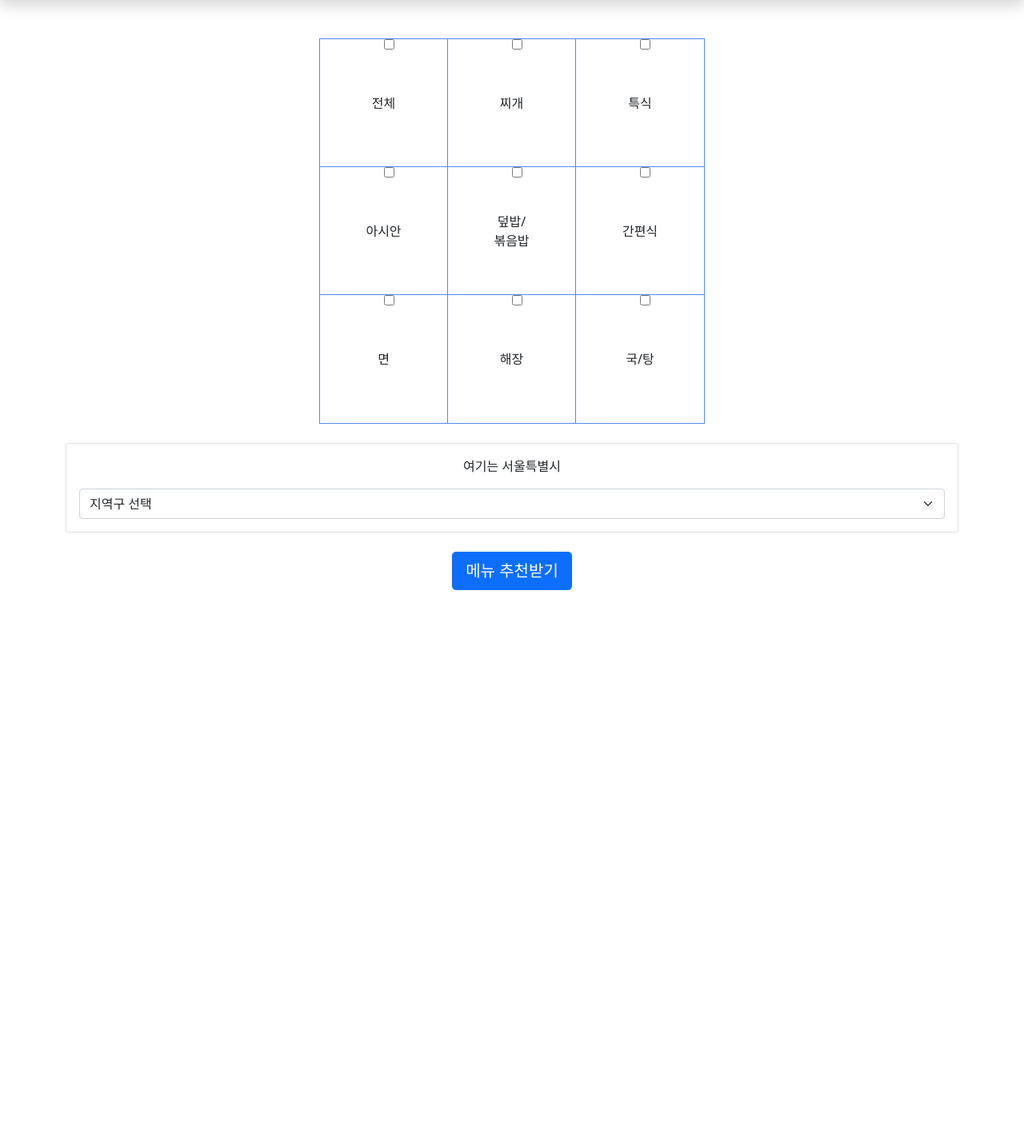
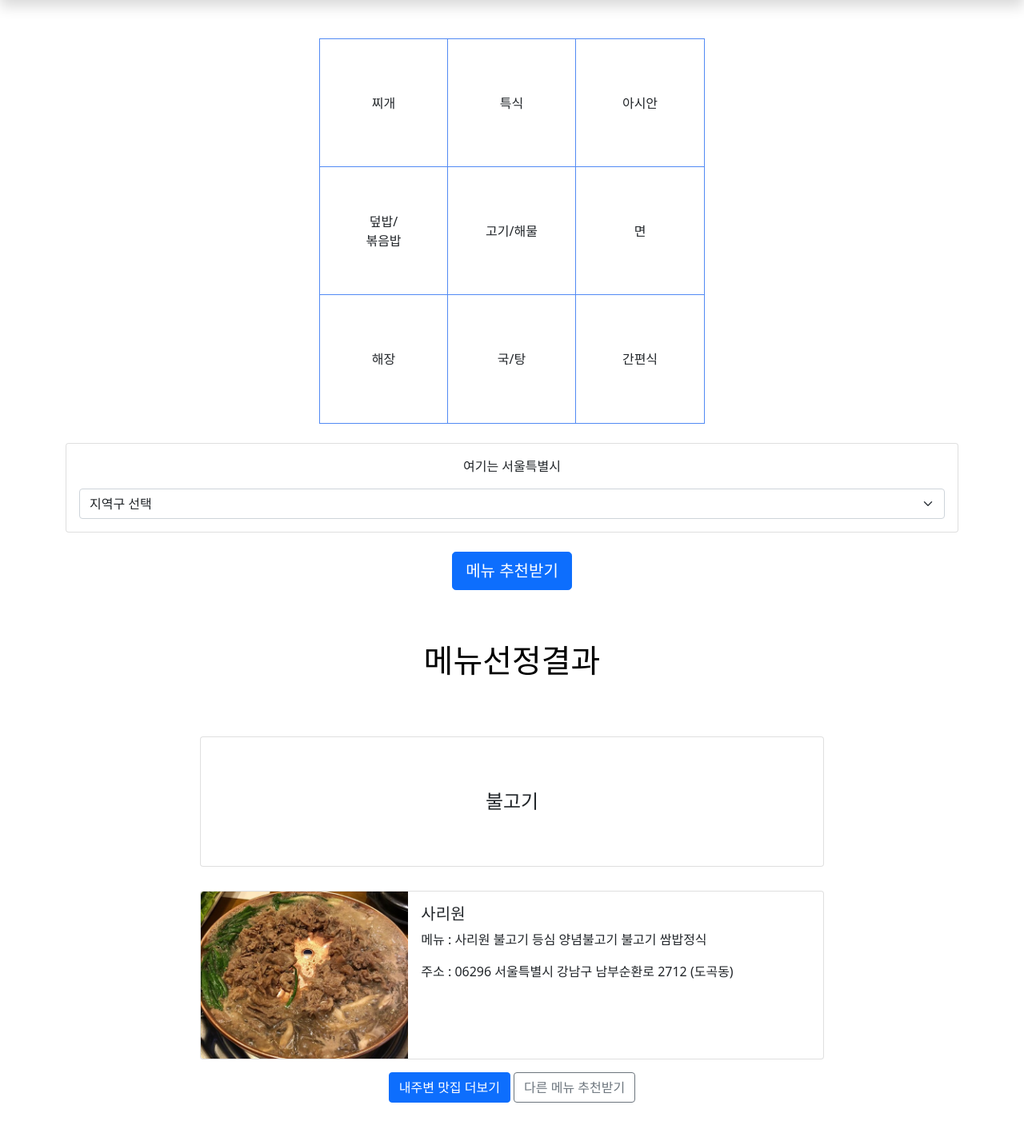
Before and after one commit to Adeleons/onepick, a Flask app: template templates/main_page.html in a window 1280 px wide. Shown: the part 78-1505 px from the top of the page at 80% size. Before the commit the page ends 816 px from the top, so only its background shows below. Run offline with Flask 2, Linux system fonts and the light colour scheme; the template is opened without the code that fills it, so the values that code supplies are empty.

Commit message:
메인 html 변경

```diff
--- a/templates/main_page.html
+++ b/templates/main_page.html
@@ -12,6 +12,9 @@
 
     <!-- Latest compiled JavaScript -->
     <script src="https://cdn.jsdelivr.net/npm/bootstrap@5.1.3/dist/js/bootstrap.bundle.min.js"></script>
+    <script src="https://code.jquery.com/jquery-3.6.0.min.js"></script>
+
+
 
     <style>
 
@@ -48,17 +51,26 @@
         cursor: wait;
         background: #fff;
     }
+
+
     .box label:hover {
         background: dodgerblue;
     }
+
+
+    /* // 공간을 차지 하지 않게 띄워줌 */
     .box input {
-        position: absolute; // 공간을 차지 하지 않게 띄워줌
+        position: absolute;
         opacity: 0;
     }
-    .box input:checked + label { // 라디오 버튼이 체크되었을 때 라벨 태그에 스타일 적용
-        background: yellow;
+
+    /* // 라디오 버튼이 체크되었을 때 라벨 태그에 스타일 적용 */
+    .box input:checked + label {
+        background: dodgerblue;
     }
-    .box input:checked + label:before { // 가상 요초 추가
+
+    /* // 가상 요초 추가
+    .box input:checked + label:before {
         content: "";
         position: absolute;
         display: block;
@@ -66,8 +78,10 @@
         height: 50px;
         background: dodgerblue;
         border-radius: 50%;
-        animation: bounce 0.25s infinite alternate; // 키프레임으로 만든 애니메이션 적용
-    }
+        animation: bounce 0.25s infinite alternate;
+    } */
+
+    /* // 키프레임으로 만든 애니메이션 적용
     @keyframes bounce {
         from {
             transform: translateY(10px) scaleY(0.7);
@@ -75,25 +89,35 @@
         to {
             transform: translateY(-50px);
         }
-    }
+    } */
     input[type=checkbox]{
         display: ;
     }
+    .mytitle {
+    width: 100%;
+    /*height: 280px;*/
+
+    background-image: linear-gradient(0deg, rgba(0, 0, 0, 0.5), rgba(0, 0, 0, 0.5))
+    background-position: center
+    background-size: cover;
+
+    color: white;
+
+    display: flex;
+    flex-direction: column;
+    justify-content: center;
+    align-items: center;
+    }
+
+    h1 {color: black; line-height: 75px; float: left;}
+
+    </style>
+
+    <script>
+        document.getElementById('target').focus();
+    </script>
 
 
-    </style>
-    <script>
-        $(document).ready(function () {
-            $.ajax({
-                type: "POST",
-                url: "/gangnam",
-                data: {},
-                success: function (response) {
-                    $('#menu').text(response['menu'])
-                }
-            })
-        });
-    </script>
 </head>
 
 <body>
@@ -123,66 +147,143 @@
             </svg>
         </button>
     </nav>
+    <form name="menuFrm" id="menuFrm" method="post" action="/lunch">
         <div class="container mt-5 text-center">
             <div class="myselect mt-4">
                 <div class="grid">
+                    <!-- <div class="box">
+                      <input type="checkbox" name="class_receive" value="전체" id="box1" />
+                      <label for="box1">전체</label>
+                    </div> -->
                     <div class="box">
-                  <input type="checkbox" name="box" id="box1" />
-                  <label for="box1">전체</label>
-                </div>
-                <div class="box">
-                  <input type="checkbox" name="box" id="box2" />
+                      <input type="checkbox" name="class_receive" value="찌개" id="class_receive" />
                       <label for="box2">찌개</label>
                     </div>
                     <div class="box">
-                  <input type="checkbox" name="box" id="box3" />
+                      <input type="checkbox" value="특식"  id="box3" />
                       <label for="box3">특식</label>
                     </div>
                     <div class="box">
-                  <input type="checkbox" name="box" id="box4" />
+                      <input type="checkbox"  value="아시안" id="box4" />
                       <label for="box4">아시안</label>
                     </div>
                     <div class="box">
-                  <input type="checkbox" name="box" id="box5" />
+                      <input type="checkbox" value="덮밥/볶음밥" id="box5" />
                       <label for="box5">덮밥/<br>볶음밥</label>
                     </div>
                     <div class="box">
-                  <input type="checkbox" name="box" id="box6" />
+                      <input type="checkbox" value="간편식" id="box6" />
+                      <label for="box6">고기/해물</label>
+                    </div>
+                    <div class="box">
+                      <input type="checkbox" value="면" id="box7" />
+                      <label for="box7">면</label>
+                    </div>
+                    <div class="box">
+                      <input type="checkbox" value="해장" id="box8" />
+                      <label for="box8">해장</label>
+                    </div>
+                    <div class="box">
+                        <input type="checkbox" value="국/탕" id="box9" />
+                        <label for="box9">국/탕</label>
+                      </div>
+                      <div class="box">
+                        <input type="checkbox" value="국/탕" id="box10" />
+                        <label for="box10">간편식</label>
+                      </div>
+                    <!-- <div class="box">
+                      <input type="checkbox" name="class_receive[]" value="특식"  id="box3" />
+                      <label for="box3">특식</label>
+                    </div>
+                    <div class="box">
+                      <input type="checkbox" name="class_receive[]" value="아시안" id="box4" />
+                      <label for="box4">아시안</label>
+                    </div>
+                    <div class="box">
+                      <input type="checkbox" name="class_receive[]" value="덮밥/볶음밥" id="box5" />
+                      <label for="box5">덮밥/<br>볶음밥</label>
+                    </div>
+                    <div class="box">
+                      <input type="checkbox" name="class_receive[]" value="간편식" id="box6" />
                       <label for="box6">간편식</label>
                     </div>
                     <div class="box">
-                  <input type="checkbox" name="box" id="box7" />
+                      <input type="checkbox" name="class_receive[]" value="면" id="box7" />
                       <label for="box7">면</label>
                     </div>
                     <div class="box">
-                  <input type="checkbox" name="box" id="box8" />
+                      <input type="checkbox" name="class_receive[]" value="해장" id="box8" />
                       <label for="box8">해장</label>
                     </div>
                     <div class="box">
-                    <input type="checkbox" name="box" id="box8" />
+                        <input type="checkbox" name="class_receive[]" value="국/탕" id="box8" />
                         <label for="box8">국/탕</label>
-                  </div>
+                      </div> -->
                   </div>
             </div>
             <div class="location-select mt-4">
                 <div class="card">
-                <div class="card-body ">
+                    <div class="card-body">
                         <label class="mb-3">여기는 서울특별시</label>
-                    <select class="form-select " aria-label="Default select example">
+                        <select name="city_receive" id="city_receive" class="form-select" aria-label="Default select example">
                                 <option selected>지역구 선택</option>
-                            <option value="1">강남구</option>
-                            <option value="20">영등포구</option>
-                            <option value="21">용산구</option>
-                            <option value="24">중구</option>
+                                <option value="강남구">강남구</option>
+                                <option value="영등포구">영등포구</option>
+                                <option value="용산구">용산구</option>
+                                <option value="중구">중구</option>
                         </select>
                     </div>
                 </div>
             </div>
             <div class="btn-select mt-4">
-            <button type="button" class="btn btn-primary btn-lg" onClick="location.href='real_menu_result.html'">메뉴 추천받기</button>
+                <button type="button" id="selectOk" class="btn btn-primary btn-lg scroll" onClick="location.href='#target'">메뉴 추천받기</button>
+            </div>
+        </div>
+    </form>
+<!--<script>
+    function menu_Submit()
+    {
+
+        var myfrm = document.menuFrm;
+         //alert(myfrm.class_receive.value);
+         //alert(myfrm.city_receive.value);
+        menuFrm.submit();
+    }
+</script>-->
+<div class="container mx-auto" id="target">
+    <div class="mytitle">
+        <h1>메뉴선정결과</h1>
+    </div>
+    <div class="card mx-auto" style="max-width: 780px;margin-bottom: 30px;">
+        <!--<img src="https://homecuisine.co.kr/files/attach/images/140/817/106/cc2a6e344433e376edd0b57f2ff35481.jpg" class="card-img-top" alt="...">-->
+        <div class="card-body">
+          <h4 class="card-text" id="menu" style="padding:50px; text-align: center;">불고기</h4>
         </div>
       </div>
 
+      <div class="card mb-3 mx-auto" style="max-width: 780px;">
+        <div class="row g-0">
+          <div class="col-md-4">
+            <img src="../static/images/restaurant.png" class="img-fluid rounded-start" alt="...">
+          </div>
+          <div class="col-md-8">
+            <div class="card-body">
+              <h5 class="card-title">사리원</h5>
+              <p class="card-text">메뉴 : 사리원 불고기 등심 양념불고기 불고기 쌈밥정식</p>
+              <p class="card-text">주소 : 06296 서울특별시 강남구 남부순환로 2712 (도곡동)</p>
+            </div>
+          </div>
+        </div>
+    </div>
+    </div>
+    <div class="bg-1 mx-auto text-center mb-5">
+      <!--<button class="button button--wayra button--border-medium button--text-upper button--size-s button--text-thick button--inverted">내주변 맛집 더보기</button>
+      <button class="button button--wayra button--border-thick button--text-upper button--size-s">다른 메뉴 추천받기</button>-->
+
+      <button class="btn btn-primary">내주변 맛집 더보기</button>
+      <button class="btn btn-outline-secondary">다른 메뉴 추천받기</button>
+    </div>
+  </div>
 </body>
 
 </html>
```
Also changed, not shown: static/images/restaurant.png (added). Lines whose indentation alone changed are shown as unchanged.
